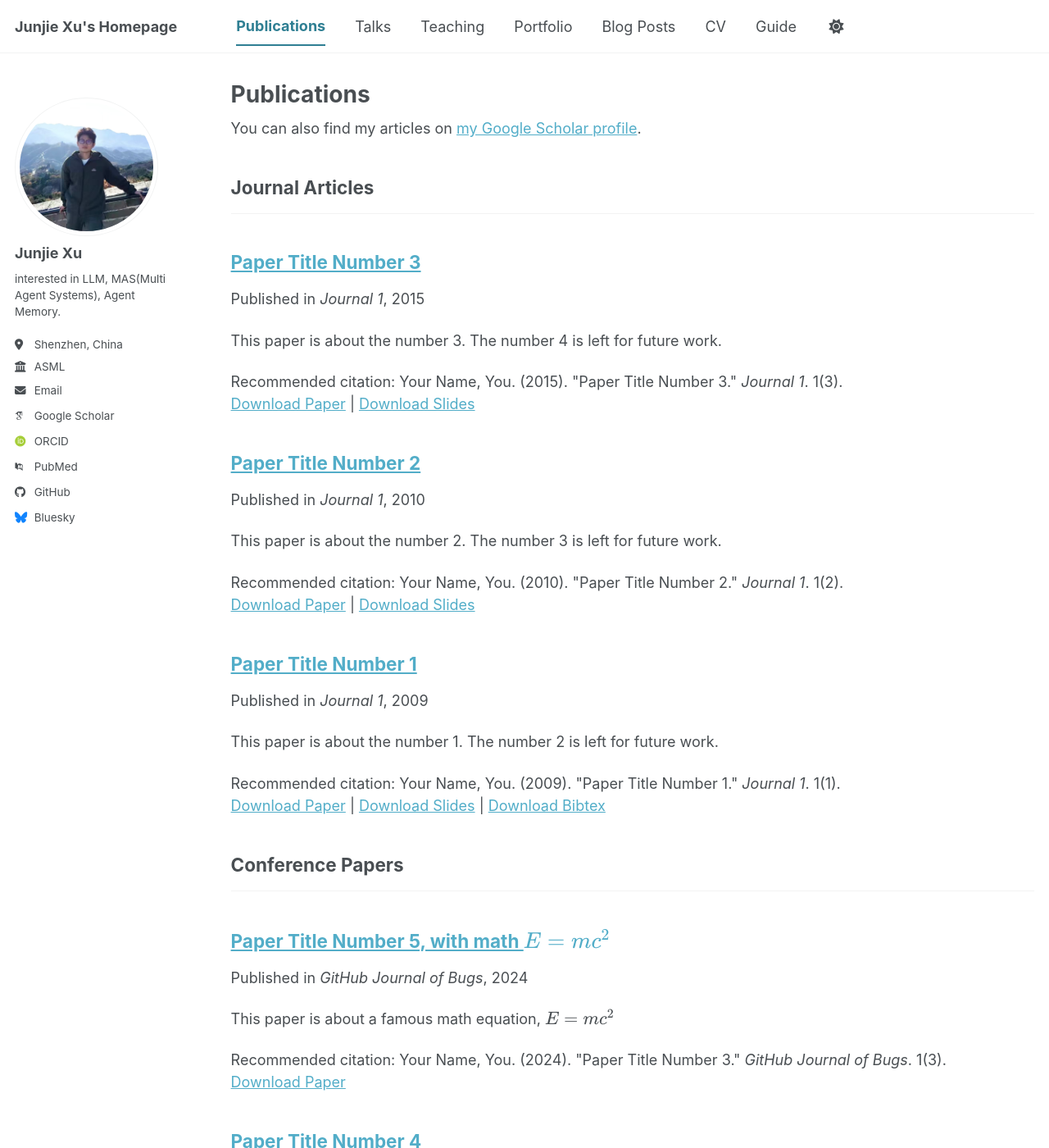
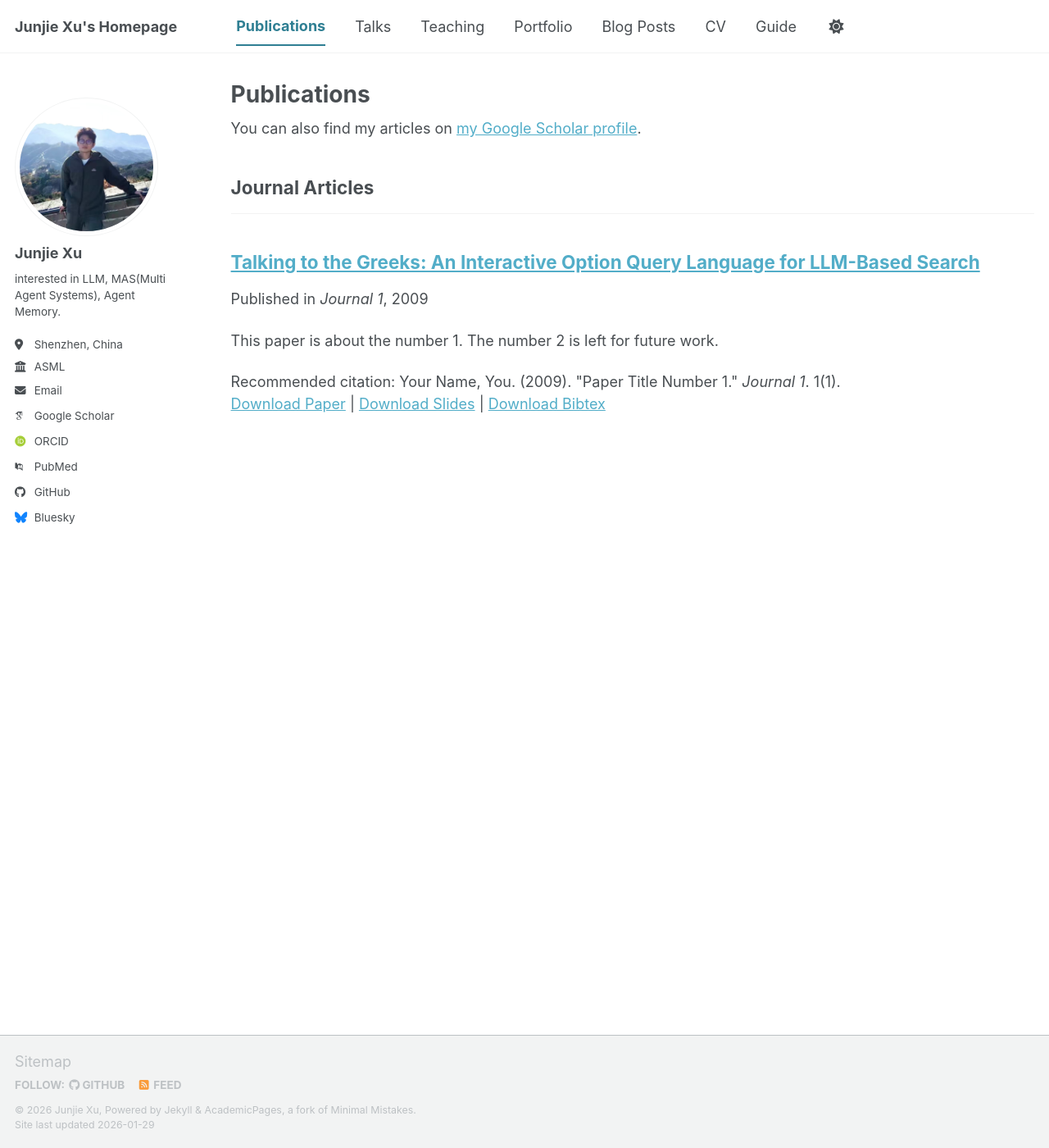
Before and after one commit to XuUSTC99/XuUSTC99.github.io, a Jekyll site: the page built from _pages/publications.html, in a window 1280 px wide and 1400 px high. Shown: the whole window at 82% size. Built offline with Jekyll 4.4.1, drawn with Linux system fonts in a browser that asks for light colours; some web fonts are replaced; a script bundle is joined from its source files by our own code; library files that are not in the unit come from our copies; some of the changed text lies outside the part shown.

Commit message:
change about.md

```diff
--- a/_publications/2009-10-01-paper-title-number-1.md
+++ b/_publications/2009-10-01-paper-title-number-1.md
@@ -1,5 +1,5 @@
 ---
-title: "Paper Title Number 1"
+title: "Talking to the Greeks: An Interactive Option Query Language for LLM-Based Search"
 collection: publications
 category: manuscripts
 permalink: /publication/2009-10-01-paper-title-number-1
--- a/_publications/2010-10-01-paper-title-number-2.md
+++ /dev/null
@@ -1,14 +0,0 @@
----
-title: "Paper Title Number 2"
-collection: publications
-category: manuscripts
-permalink: /publication/2010-10-01-paper-title-number-2
-excerpt: 'This paper is about the number 2. The number 3 is left for future work.'
-date: 2010-10-01
-venue: 'Journal 1'
-slidesurl: 'https://academicpages.github.io/files/slides2.pdf'
-paperurl: 'https://academicpages.github.io/files/paper2.pdf'
-citation: 'Your Name, You. (2010). &quot;Paper Title Number 2.&quot; <i>Journal 1</i>. 1(2).'
----
-
-The contents above will be part of a list of publications, if the user clicks the link for the publication than the contents of section will be rendered as a full page, allowing you to provide more information about the paper for the reader. When publications are displayed as a single page, the contents of the above "citation" field will automatically be included below this section in a smaller font.
--- a/_publications/2015-10-01-paper-title-number-3.md
+++ /dev/null
@@ -1,14 +0,0 @@
----
-title: "Paper Title Number 3"
-collection: publications
-category: manuscripts
-permalink: /publication/2015-10-01-paper-title-number-3
-excerpt: 'This paper is about the number 3. The number 4 is left for future work.'
-date: 2015-10-01
-venue: 'Journal 1'
-slidesurl: 'https://academicpages.github.io/files/slides3.pdf'
-paperurl: 'https://academicpages.github.io/files/paper3.pdf'
-citation: 'Your Name, You. (2015). &quot;Paper Title Number 3.&quot; <i>Journal 1</i>. 1(3).'
----
-
-The contents above will be part of a list of publications, if the user clicks the link for the publication than the contents of section will be rendered as a full page, allowing you to provide more information about the paper for the reader. When publications are displayed as a single page, the contents of the above "citation" field will automatically be included below this section in a smaller font.
--- a/_publications/2025-06-08-paper-title-number-5.md
+++ /dev/null
@@ -1,13 +0,0 @@
----
-title: "Paper Title Number 5, with math $$E=mc^2$$"
-collection: publications
-category: conferences
-permalink: /publication/2024-02-17-paper-title-number-4
-excerpt: 'This paper is about a famous math equation, $$E=mc^2$$'
-date: 2024-02-17
-venue: 'GitHub Journal of Bugs'
-paperurl: 'https://academicpages.github.io/files/paper3.pdf'
-citation: 'Your Name, You. (2024). &quot;Paper Title Number 3.&quot; <i>GitHub Journal of Bugs</i>. 1(3).'
----
-
-Using [MathJax](https://www.mathjax.org/) in the description is supported - $$E=mc^2$$ - however, the use must be mindful that the default delimiters are `$$...$$` and `\\[...\\]` which differs from the `$...$` that is typically expected.
```
Also changed, not shown: _pages/about.md (+9 -3 lines), _publications/2024-02-17-paper-title-number-4.md (deleted, +0 -13 lines).
